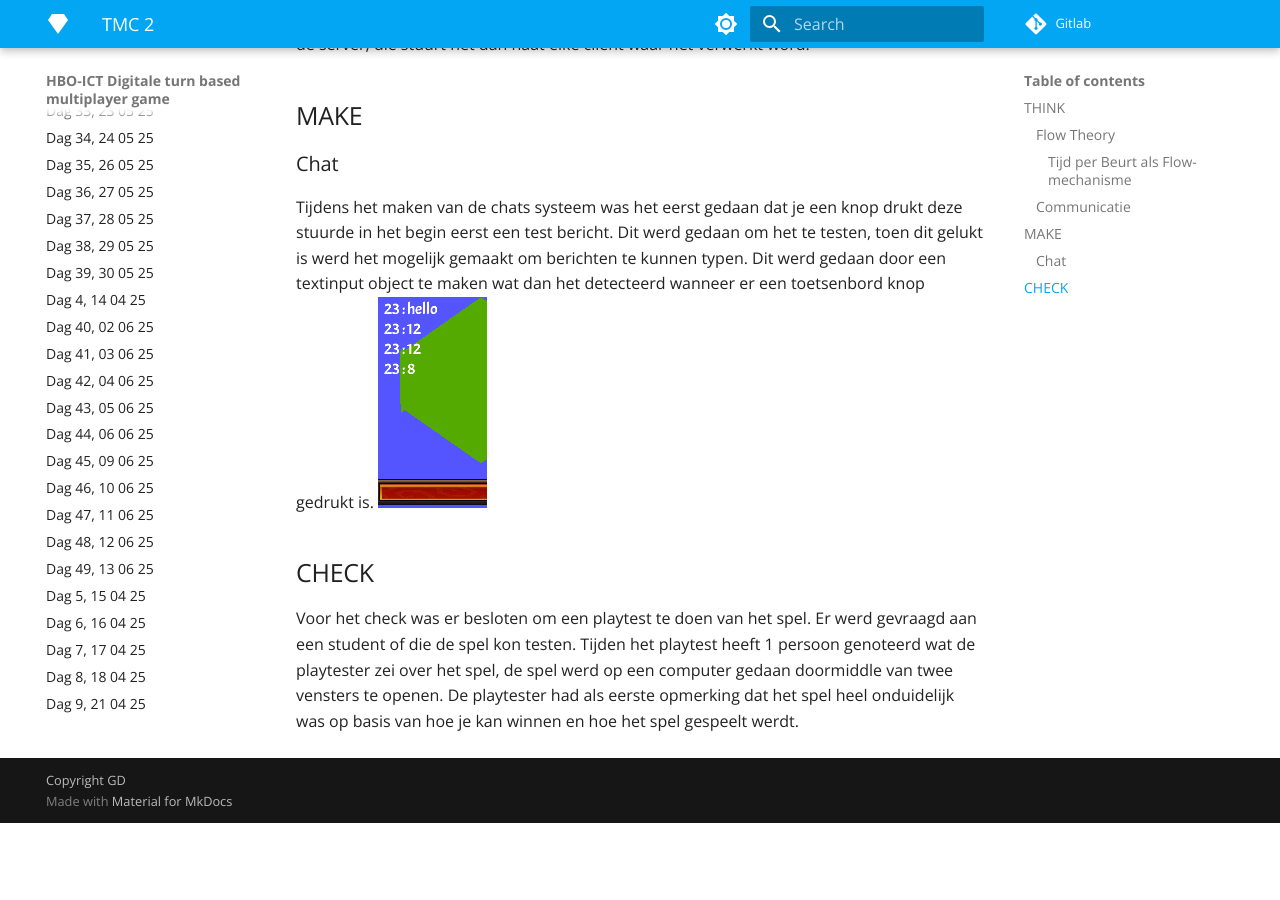
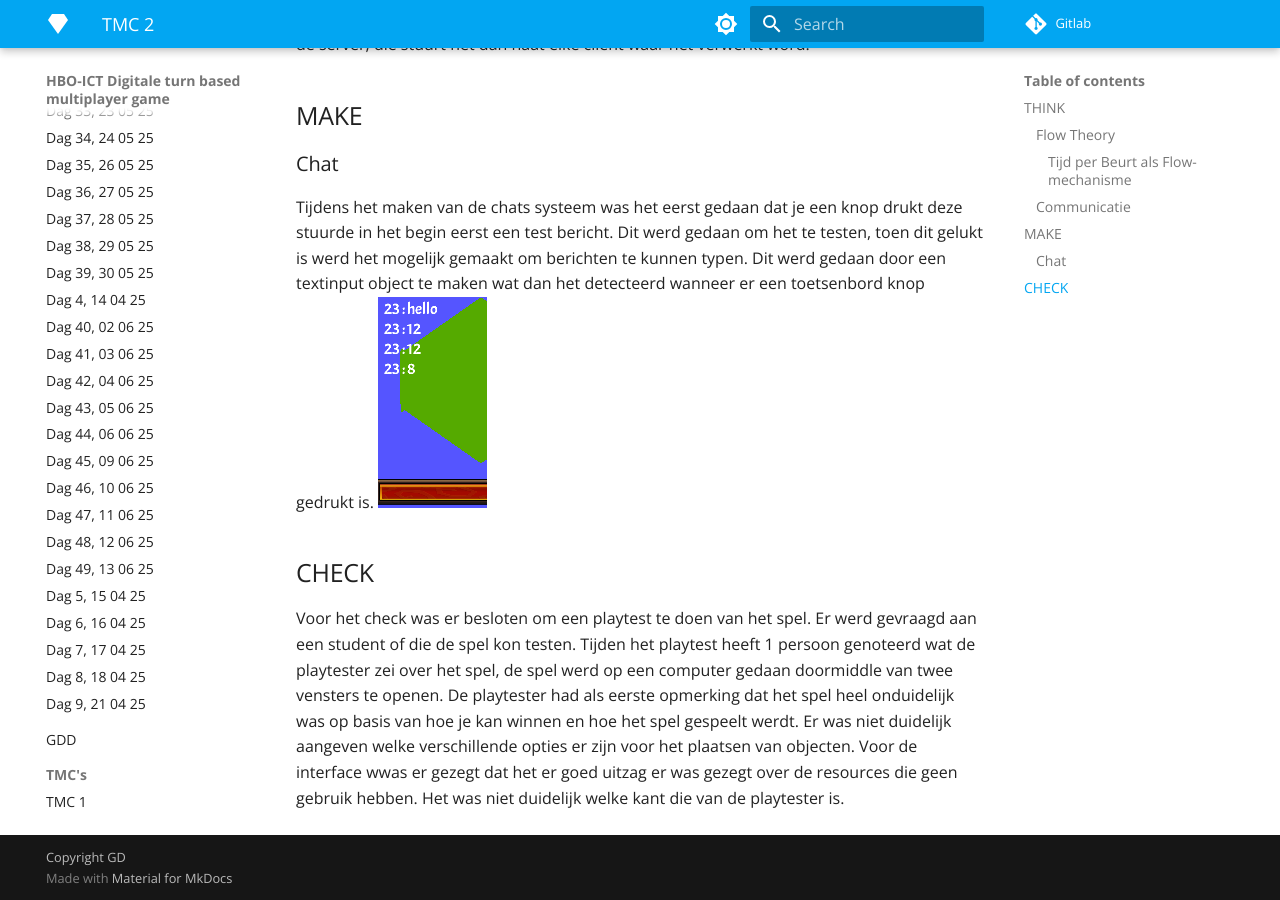
Before and after one commit to lieuweZ/HexFront, an MkDocs documentation site: the page built from docs/TMC's/TMC_2/TMC 2.md, in a window 1280 px wide and 900 px high, scrolled down 729 px. Built offline with MkDocs 1.6.1 and Material for MkDocs 9.7.7, drawn with Linux system fonts in a browser that asks for light colours; nearby versions of some CDN libraries; library files that are not in the unit come from our copies; before the commit the page ends 1552 px from its top, so only the background shows below that.

Commit message:
Edit TMC 2.md

```diff
--- a/docs/TMC's/TMC_2/TMC 2.md
+++ b/docs/TMC's/TMC_2/TMC 2.md
@@ -27,3 +27,6 @@
 Er werd gevraagd aan een student of die de spel kon testen.
 Tijden het playtest heeft 1 persoon genoteerd wat de playtester zei over het spel, de spel werd op een computer gedaan doormiddle van twee vensters te openen.
 De playtester had als eerste opmerking dat het spel heel onduidelijk was op basis van hoe je kan winnen en hoe het spel gespeelt werdt.
+Er was niet duidelijk aangeven welke verschillende opties er zijn voor het plaatsen van objecten.
+Voor de interface wwas er gezegt dat het er goed uitzag er was gezegt over de resources die geen gebruik hebben.
+Het was niet duidelijk welke kant die van de playtester is.
```
